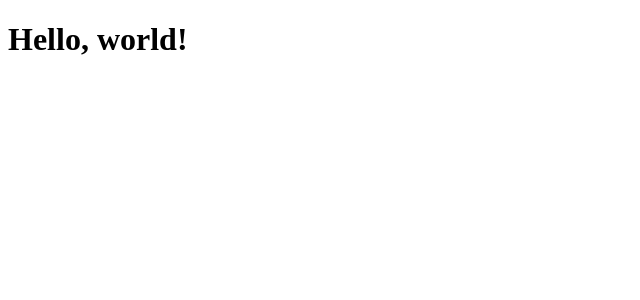
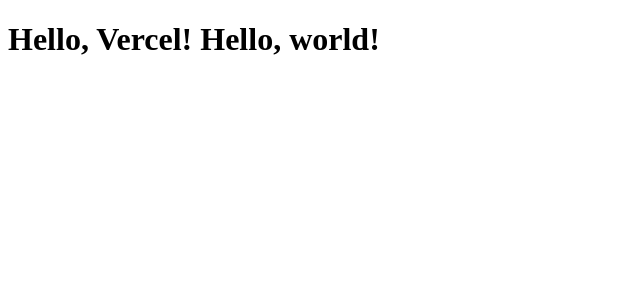
Before and after one commit to ImCanuto/curso.dev-tabnews, a Next.js app: page / in a window 1280 px wide. Shown: the top 300 px of the page, without its empty margins (0-640 px from the left). Built offline with nearby package versions, Linux system fonts and the light colour scheme.

Commit message:
add vercel integration

```diff
--- a/pages/index.js
+++ b/pages/index.js
@@ -1,5 +1,5 @@
 function Home() {
-    return <h1>Hello, world!</h1>
+    return <h1>Hello, Vercel! Hello, world!</h1>
 }
 
 export default Home;
```
